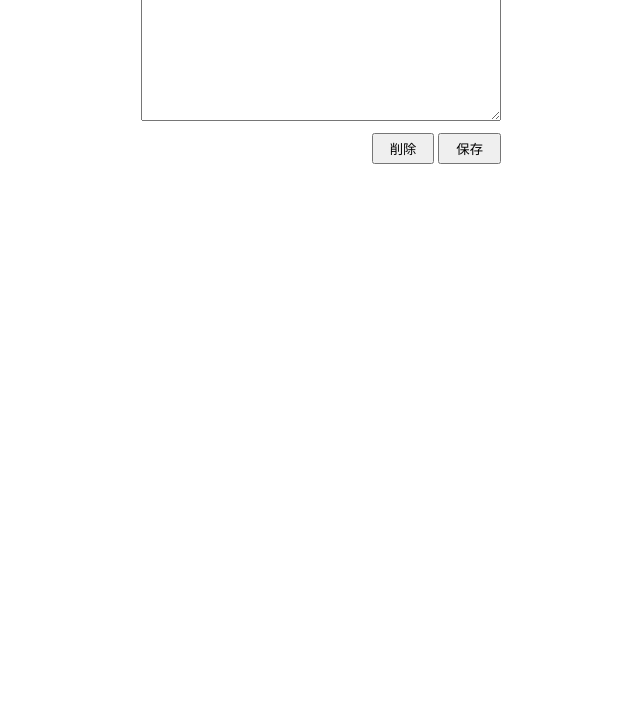
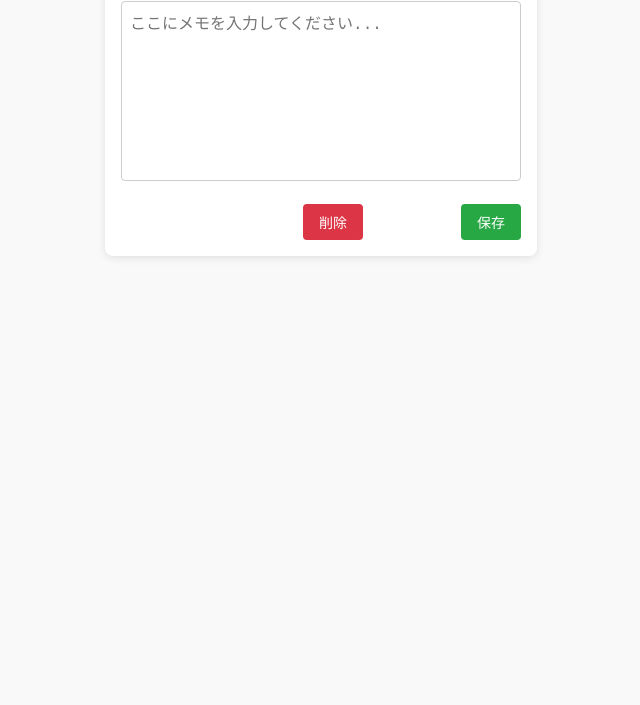
Before and after one commit to take0420/memoApp, a plain HTML site: page index.html in a window 1280 px wide. Shown: the part 95-800 px from the top of the page, without its empty margins (319-959 px from the left). Drawn offline with Linux system fonts and the light colour scheme.

Commit message:
refactor:

```diff
--- a/index.html
+++ b/index.html
@@ -10,14 +10,16 @@
   <body>
     <main>
       <h1>メモ帳</h1>
-      <textarea id="text"></textarea>
+      <textarea
+        id="text"
+        placeholder="ここにメモを入力してください..."
+      ></textarea>
       <div class="container">
         <span id="message">保存しました</span>
         <button id="clear">削除</button>
         <button id="save">保存</button>
       </div>
     </main>
-
     <script src="main.js"></script>
   </body>
 </html>
--- a/main.js
+++ b/main.js
@@ -1,29 +1,43 @@
 'use strict';
 
-{
+document.addEventListener('DOMContentLoaded', () => {
   const text = document.getElementById('text');
-  const save = document.getElementById('save');
-  const clear = document.getElementById('clear');
+  const saveButton = document.getElementById('save');
+  const clearButton = document.getElementById('clear');
   const message = document.getElementById('message');
 
-  if (localStorage.getItem('memo') === null) {
-    text.value = '';
-  } else {
-    text.value = localStorage.getItem('memo');
-  }
+  // メモをローカルストレージから取得
+  const loadMemo = () => {
+    text.value = localStorage.getItem('memo') || '';
+  };
 
-  save.addEventListener('click', () => {
+  // メモを保存する
+  const saveMemo = () => {
+    localStorage.setItem('memo', text.value);
+    showMessage('保存しました');
+  };
+
+  // メモを削除する
+  const clearMemo = () => {
+    if (confirm('本当に削除しますか？')) {
+      text.value = '';
+      localStorage.removeItem('memo');
+    }
+  };
+
+  // メッセージを表示する
+  const showMessage = (msg) => {
+    message.textContent = msg;
     message.classList.add('appear');
     setTimeout(() => {
       message.classList.remove('appear');
     }, 1000);
-    localStorage.setItem('memo', text.value);
-  });
+  };
 
-  clear.addEventListener('click', () => {
-    if (confirm('本当に削除しますか？') === true) {
-      text.value = '';
-      localStorage.removeItem('memo');
-    }
-  });
-}
+  // イベントリスナーを設定
+  saveButton.addEventListener('click', saveMemo);
+  clearButton.addEventListener('click', clearMemo);
+
+  // 初期化
+  loadMemo();
+});
--- a/style.css
+++ b/style.css
@@ -1,42 +1,90 @@
 @charset "utf-8";
 
+body {
+  font-family: Arial, sans-serif;
+  line-height: 1.5;
+  background-color: #f9f9f9;
+  margin: 0;
+  padding: 0;
+}
+
 main {
-  width: 360px;
-  margin: 16px auto 0;
+  width: 400px;
+  margin: 32px auto;
+  padding: 16px;
+  background: #ffffff;
+  border-radius: 8px;
+  box-shadow: 0 2px 8px rgba(0, 0, 0, 0.1);
 }
 
 h1 {
   margin: 0;
-  font-size: 22px;
+  font-size: 24px;
   text-align: center;
+  color: #333;
 }
 
 textarea {
   width: 100%;
-  box-sizing: border-box;
-  height: 160px;
+  height: 180px;
   font-size: 16px;
   padding: 8px;
-  margin-top: 8px;
+  margin-top: 12px;
+  border: 1px solid #ccc;
+  border-radius: 4px;
+  box-sizing: border-box;
+  resize: none;
+}
+
+textarea:focus {
+  outline: none;
+  border-color: #007bff;
 }
 
 button {
-  padding: 4px 16px;
+  padding: 8px 16px;
   cursor: pointer;
+  font-size: 14px;
+  border: none;
+  border-radius: 4px;
+  transition: background-color 0.3s;
+}
+
+button:hover {
+  background-color: #007bff;
+  color: #fff;
+}
+
+button#clear {
+  background-color: #dc3545;
+  color: #fff;
+}
+
+button#clear:hover {
+  background-color: #c82333;
+}
+
+button#save {
+  background-color: #28a745;
+  color: #fff;
+}
+
+button#save:hover {
+  background-color: #218838;
 }
 
 span {
   font-size: 14px;
-  margin-right: auto;
+  color: #28a745;
   opacity: 0;
-  transition: opacity 300ms;
+  transition: opacity 300ms ease-in-out;
 }
 
 .container {
   display: flex;
+  justify-content: space-between;
   align-items: center;
-  gap: 4px;
-  margin-top: 8px;
+  margin-top: 16px;
 }
 
 .appear {
```
